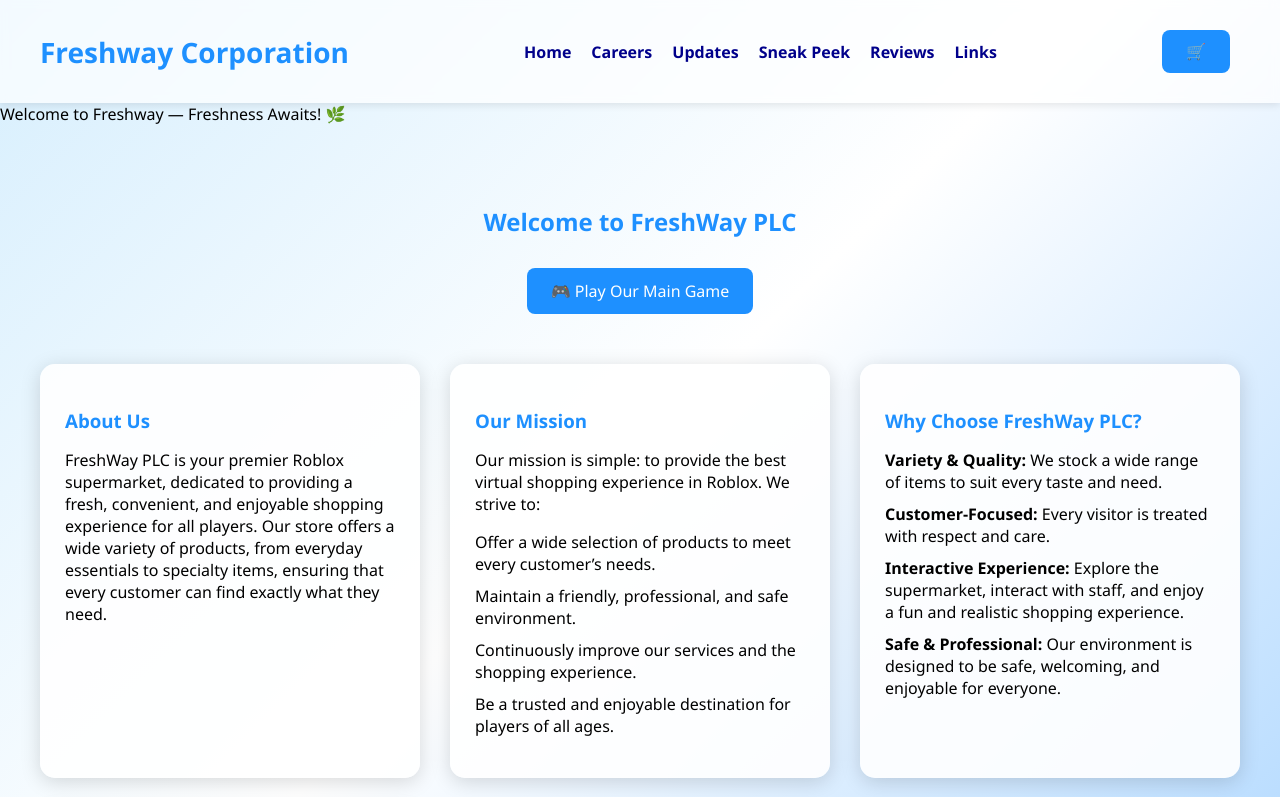
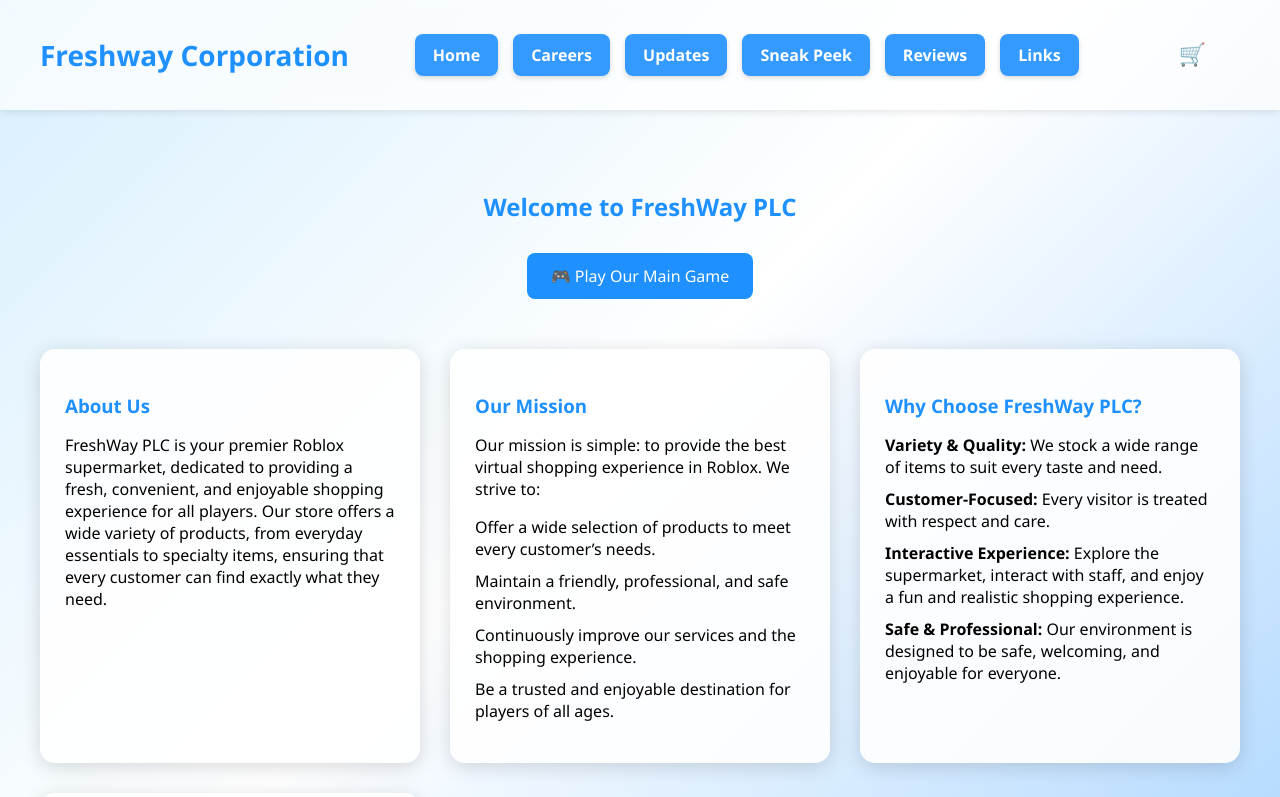
Before and after one commit to Hackerguy126578/FreshwayCorporation, a Next.js app: page / in a window 1280 px wide. Shown: the top 797 px of the page. Built offline with nearby package versions, Linux system fonts and the light colour scheme.

Commit message:
Update globals.css

```diff
--- a/styles/globals.css
+++ b/styles/globals.css
@@ -34,16 +34,27 @@
   font-size: 28px;
 }
 
+/* Modern navigation buttons */
+nav {
+  display: flex;
+  gap: 15px;
+}
+
 nav a {
-  margin-left: 20px;
+  background: rgba(30, 144, 255, 0.9);
+  color: white;
+  padding: 10px 18px;
+  border-radius: 8px;
+  font-weight: 600;
   text-decoration: none;
-  color: #00008B;
-  font-weight: bold;
-  transition: 0.3s;
+  transition: all 0.3s ease;
+  box-shadow: 0 2px 5px rgba(0,0,0,0.15);
 }
 
 nav a:hover {
-  color: #104E8B;
+  background: #104E8B;
+  transform: translateY(-2px);
+  box-shadow: 0 4px 10px rgba(0,0,0,0.25);
 }
 
 /* Main layout */
@@ -120,3 +131,34 @@
   from { opacity: 0; transform: translateY(10px); }
   to { opacity: 1; transform: translateY(0); }
 }
+
+/* Easter Egg Button 🛒 */
+#easterEgg {
+  background: none;
+  border: none;
+  font-size: 22px;
+  cursor: pointer;
+  transition: transform 0.3s ease;
+  margin-left: 10px;
+}
+
+#easterEgg:hover {
+  transform: scale(1.3) rotate(10deg);
+}
+
+/* Hidden Message */
+#secretMessage {
+  position: fixed;
+  bottom: 40px;
+  left: 50%;
+  transform: translateX(-50%);
+  background: rgba(255, 255, 255, 0.9);
+  color: #1E90FF;
+  padding: 12px 20px;
+  border-radius: 8px;
+  box-shadow: 0 4px 10px rgba(0, 0, 0, 0.15);
+  opacity: 0;
+  transition: opacity 0.5s ease;
+  font-weight: 600;
+  z-index: 999;
+}
```
